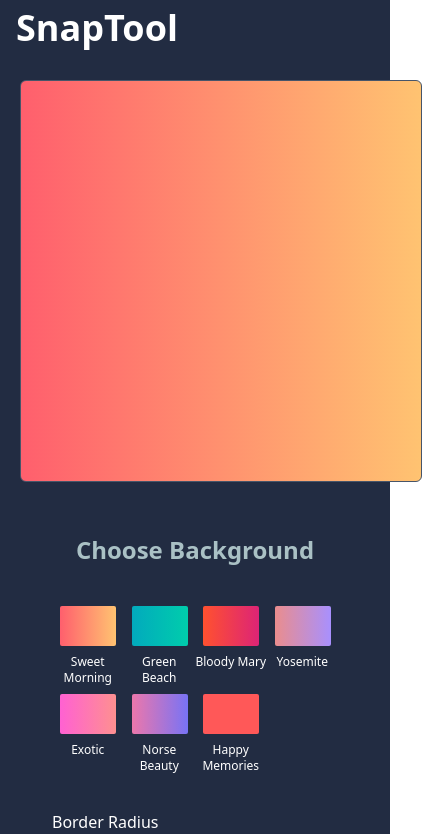
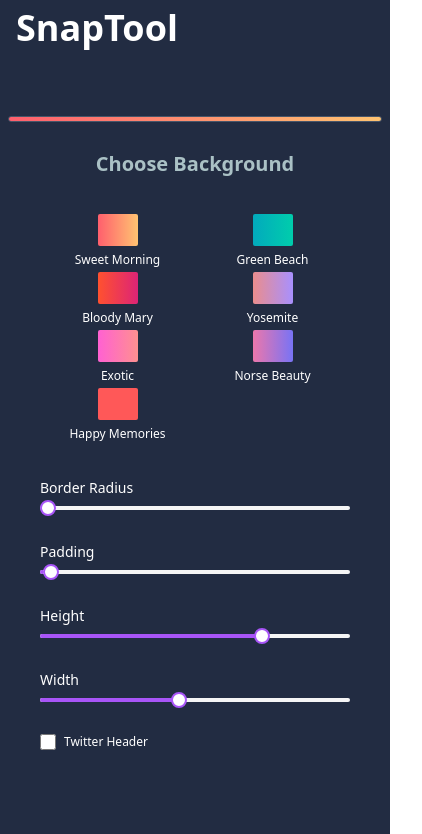
Before and after one commit to Utkarshn10/snapTool, a Next.js app in the folder snaptool/: page / in a window 390 px wide. Shown: the top 834 px of the page, 422 px wide, since content can reach past the window. Built offline with nearby package versions, Linux system fonts and the light colour scheme.

Commit message:
UI improvements

```diff
--- a/snaptool/src/components/ui/slider.jsx
+++ b/snaptool/src/components/ui/slider.jsx
@@ -10,10 +10,10 @@ const Slider = React.forwardRef(({ className, ...props }, ref) => (
     {...props}>
     <SliderPrimitive.Track
       className="relative h-1 w-full grow overflow-hidden rounded-full bg-neutral-100 dark:bg-neutral-800">
-      <SliderPrimitive.Range className="absolute h-full bg-neutral-900 dark:bg-neutral-50" />
+      <SliderPrimitive.Range className="absolute h-full bg-purple-500 dark:bg-neutral-50" />
     </SliderPrimitive.Track>
     <SliderPrimitive.Thumb
-      className="block h-4 w-4 rounded-full border-2 border-neutral-900 bg-white ring-offset-white transition-colors focus-visible:outline-none focus-visible:ring-2 focus-visible:ring-neutral-950 focus-visible:ring-offset-2 disabled:pointer-events-none disabled:opacity-50 dark:border-neutral-50 dark:bg-neutral-950 dark:ring-offset-neutral-950 dark:focus-visible:ring-neutral-300" />
+      className="block h-4 w-4 rounded-full border-2 border-purple-500 bg-white ring-offset-white transition-colors focus-visible:outline-none focus-visible:ring-2 focus-visible:ring-neutral-950 focus-visible:ring-offset-2 disabled:pointer-events-none disabled:opacity-50 dark:border-neutral-50 dark:bg-neutral-950 dark:ring-offset-neutral-950 dark:focus-visible:ring-neutral-300" />
   </SliderPrimitive.Root>
 ))
 Slider.displayName = SliderPrimitive.Root.displayName
--- a/snaptool/src/pages/index.js
+++ b/snaptool/src/pages/index.js
@@ -9,7 +9,7 @@ import html2canvas from "html2canvas";
 import { saveAs } from "file-saver";
 import { Analytics } from "@vercel/analytics/react";
 import Link from "next/link";
-import Head from 'next/head';
+import Head from "next/head";
 
 function Footer() {
   return (
@@ -109,7 +109,6 @@ export default function PlaygroundPage() {
     }
   };
 
-
   const onDrop = useCallback((acceptedFiles) => {
     const imageFile = acceptedFiles.find((file) =>
       file.type.startsWith("image/")
@@ -195,25 +194,31 @@ export default function PlaygroundPage() {
       <Analytics />
       <Head>
         <title>Add Beautiful Background to Your Screenshots | Snaptool</title>
-        <meta name="description" content="Add a beautiful background to your screenshots with Snaptool. Elevate your content creation with this powerful screenshot editing tool." />
-        <meta name="keywords" content="snap, screenshot, tool, content creation, background" />
+        <meta
+          name="description"
+          content="Add a beautiful background to your screenshots with Snaptool. Elevate your content creation with this powerful screenshot editing tool."
+        />
+        <meta
+          name="keywords"
+          content="snap, screenshot, tool, content creation, background"
+        />
         <meta name="author" content="Utkarsh Nagar" />
         <meta name="viewport" content="width=device-width, initial-scale=1.0" />
         {/* Additional meta tags can be added here */}
       </Head>
       <div
-        className="flex flex-col min-h-screen bg-[#222C42]"
+        className="flex flex-col min-h-screen bg-[#222C42] md:pl-5"
         onPaste={handlePaste}
       >
         <h2 className="text-4xl font-bold px-4  py-2 text-white">SnapTool</h2>
-        <div className="grid grid-cols-1 md:grid-cols-3 px-5">
-          <div className="py-6 col-span-2">
+        <div className="grid grid-cols-1 p-1 md:grid-cols-3 md: mt-14 px-2 md:px-5">
+          <div className="md:py-6 md:col-span-2">
             <div className="grid gap-6">
               <div className="flex flex-col space-y-4">
                 <div
                   {...getRootProps()}
                   ref={captureDivRef}
-                  className={`h-full min-h-[300px] lg:min-h-[400px] xl:min-h-[400px] w-full rounded-md border border-slate-600 flex items-center justify-center py-full hover:cursor-pointer`}
+                  className={`h-full md:min-h-[400px] xl:min-h-[400px] w-full rounded-md border border-slate-600 flex items-center justify-center py-full hover:cursor-pointer`}
                   style={{
                     background: `linear-gradient(to right, ${currentBgColor.from}, ${currentBgColor.to})`,
                     backgroundSize: "cover",
@@ -224,8 +229,7 @@ export default function PlaygroundPage() {
                   <div
                     className={`dropzone-div`}
                     style={{
-                      width: `${imageWidth}px`,
-                      height: `${imageHeight}px`,
+                      width: "100%", // Adjusted width for smaller screens
                       padding: `${padding}px`,
                     }}
                   >
@@ -233,7 +237,7 @@ export default function PlaygroundPage() {
                       <img
                         src={droppedImage}
                         alt="Dropped Image"
-                        className={`w-full h-full`}
+                        className={`w-full`}
                         style={{
                           position: "relative",
                           zIndex: 1,
@@ -250,29 +254,30 @@ export default function PlaygroundPage() {
           <div className="container py-4">
             <div className="grid gap-2">
               <div className="text-center">
-                <h1 className="my-3 font-semibold text-2xl text-[#AAC1C5]">
+                <h1 className="my-3 font-semibold text-xl md:text-2xl text-[#AAC1C5]">
                   Choose Background
                 </h1>
               </div>
-              <div className="grid grid-cols-4 my-3">
+              <div className="grid grid-cols-2 md:grid-cols-4 my-3">
                 {bgColors.map((color, index) => (
                   <div key={index} className="text-center">
                     <button
                       key={index}
                       onClick={() => setCurrentBgColor(color)}
-                      className="h-10 w-14 rounded-sm m-2"
+                      className="h-8 w-10 md:h-10 md:w-14 rounded-sm m-1 md:m-2"
                       style={{
                         background: `linear-gradient(to right, ${color.from}, ${color.to})`,
                       }}
                     ></button>
-                    <p className="text-xs text-[#FFFFFF]">{color.name}</p>
+                    <p className="text-xs md:text-sm text-[#FFFFFF]">
+                      {color.name}
+                    </p>
                   </div>
                 ))}
               </div>
               <div className="grid grid-cols-1 md:grid-cols-2 gap-2">
-                {" "}
                 <div className="my-2 text-[#FFFFFF]">
-                  <h1 className="my-2">Border Radius</h1>
+                  <h1 className="my-2 text-sm md:text-base">Border Radius</h1>
                   <Slider
                     defaultValue={[imageBorder]}
                     max={24}
@@ -281,7 +286,7 @@ export default function PlaygroundPage() {
                   />
                 </div>
                 <div className="my-2 text-[#FFFFFF]">
-                  <h1 className="my-2">Padding</h1>
+                  <h1 className="my-2 text-sm md:text-base">Padding</h1>
                   <Slider
                     defaultValue={[padding]}
                     max={200}
@@ -290,7 +295,7 @@ export default function PlaygroundPage() {
                   />
                 </div>
                 <div className="my-2 text-[#FFFFFF]">
-                  <h1 className="my-2">Height</h1>
+                  <h1 className="my-2 text-sm md:text-base">Height</h1>
                   <Slider
                     defaultValue={[imageHeight]}
                     max={550}
@@ -299,7 +304,7 @@ export default function PlaygroundPage() {
                   />
                 </div>
                 <div className="my-2 text-[#FFFFFF]">
-                  <h1 className="my-2">Width</h1>
+                  <h1 className="my-2 text-sm md:text-base">Width</h1>
                   <Slider
                     defaultValue={[imageWidth]}
                     max={900}
@@ -309,10 +314,14 @@ export default function PlaygroundPage() {
                 </div>
               </div>
               <div className="flex items-center space-x-2 my-4">
-                <input type="checkbox" onChange={() => setTwitterCheckbox(!twittercheckbox)} className="bg-white text-black h-4 w-4"/>
+                <input
+                  type="checkbox"
+                  onChange={() => setTwitterCheckbox(!twittercheckbox)}
+                  className="bg-white text-black h-4 w-4"
+                />
                 <label
                   htmlFor="terms2"
-                  className="text-sm font-medium text-white leading-none peer-disabled:cursor-not-allowed peer-disabled:opacity-70"
+                  className="text-xs md:text-sm font-medium text-white leading-none peer-disabled:cursor-not-allowed peer-disabled:opacity-70"
                 >
                   Twitter Header
                 </label>
```
